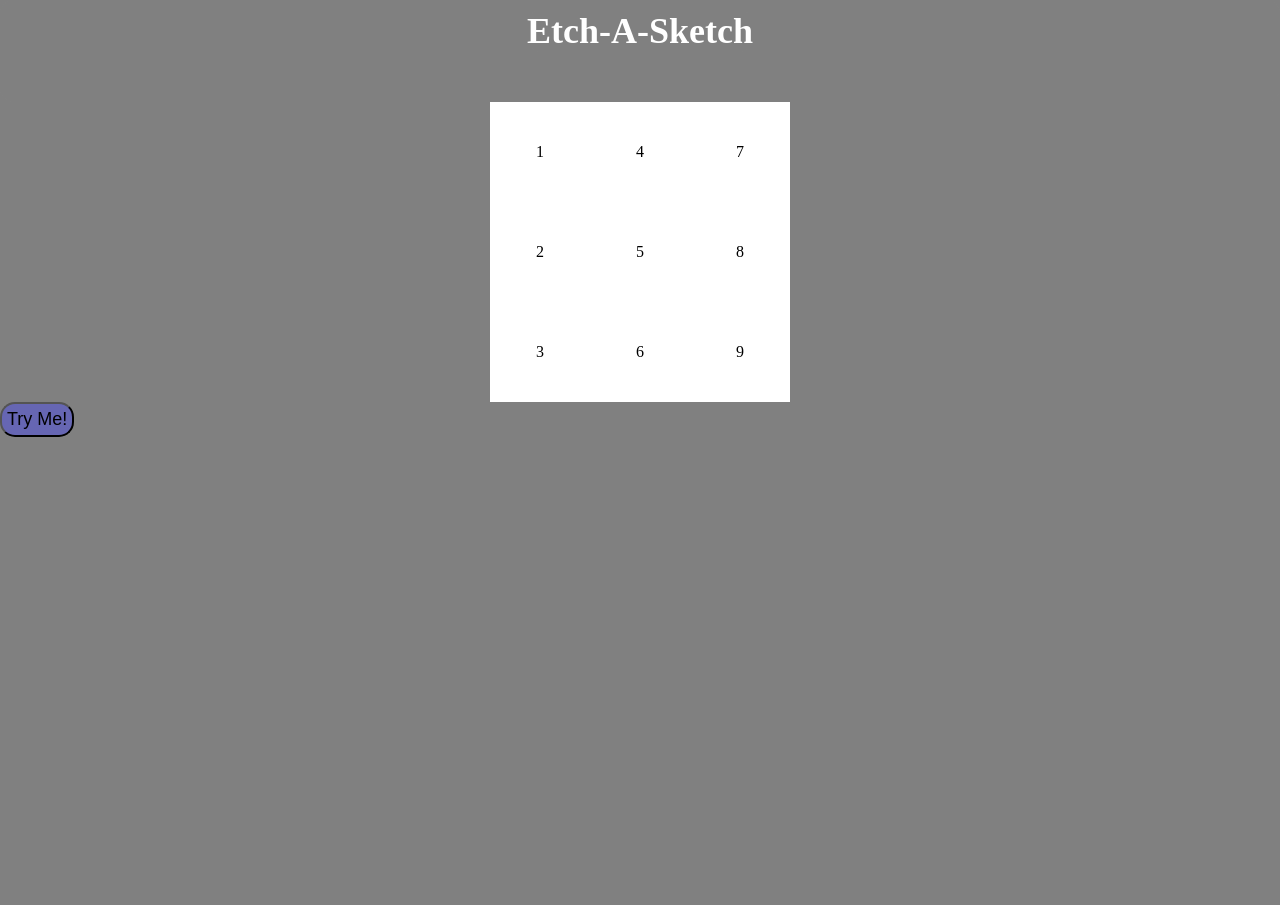
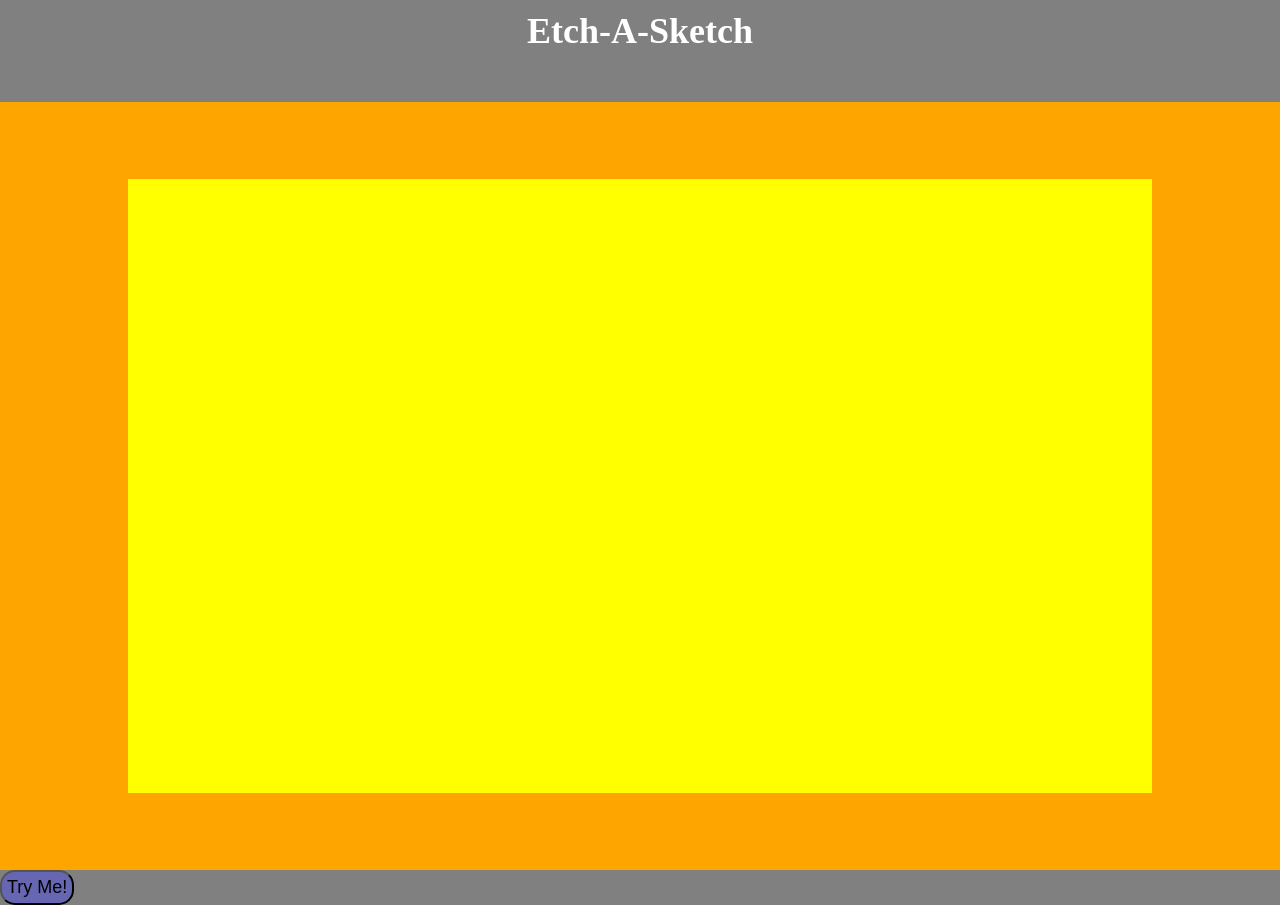
Before and after one commit to Zytaveon/EtchASketch, a plain HTML site: page index.html in a window 1280 px wide. Before the commit the page ends 800 px from the top, so only its background shows below. Drawn offline with Linux system fonts and the light colour scheme.

Commit message:
Etch and Sketch generally works. Need to press Try Me button atleast once for it to work. Needs a lot of work, but good enough to move on in my opinion.

```diff
--- a/index.html
+++ b/index.html
@@ -15,26 +15,28 @@
 </header>
 
 <body>
+    <div class = "root">
         <div class = "container" id = "divList">
 
             <div class = "column">
-            <div class = "box">1</div>
-            <div class = "box">2</div>
-            <div class = "box">3</div>
+                <div class = "box"></div>
+                <div class = "box"></div>
+                <div class = "box"></div>
             </div>
 
             <div class = "column">
-            <div class = "box">4</div>
-            <div class = "box">5</div>
-            <div class = "box">6</div>
+                <div class = "box"></div>
+                <div class = "box"></div>
+                <div class = "box"></div>
             </div>
 
             <div class = "column">
-            <div class = "box">7</div>
-            <div class = "box">8</div>
-            <div class = "box">9</div>
+                <div class = "box"></div>
+                <div class = "box"></div>
+                <div class = "box"></div>
             </div>
 
+        </div>
     </div>
 
     <button id = "temp"> Try Me! </button>
--- a/index.js
+++ b/index.js
@@ -2,11 +2,7 @@
 const tryMe = document.getElementById("temp");
 let divList = document.getElementById("divList");
 
-let desiredBoxes = 5;
-
-
-
-
+let desiredBoxes = 19;
 
 tryMe.onclick = function(){
 
@@ -16,12 +12,15 @@ tryMe.onclick = function(){
         divList.removeChild(columns[i]);
     }
 
+
+
     for(let i = 0; i < desiredBoxes; ++i){
         let newColumn = document.createElement("div");
         newColumn.classList = "column";
         for(let j = 0; j < desiredBoxes; ++j){
             let newBox = document.createElement("div");
             newBox.classList = "box";
+            newBox.addEventListener("mouseover", changeBox);
             newColumn.append(newBox);
         }
 
@@ -31,3 +30,7 @@ tryMe.onclick = function(){
 
     console.log(divList);
 }
+
+function changeBox(event){
+    event.target.classList = "box_visited";
+}
--- a/style.css
+++ b/style.css
@@ -18,21 +18,43 @@
     margin-top: 10px;
 }
 
+.root{
+    display: flex;
+    height:60vw;
+    width: 100%;
+    background-color: orange;
+    align-items: center;
+    justify-content: center;
+}
+
 .container{
     display: flex;
-    justify-content: center;
-    align-content: center;
+    background-color: red;
+    /* height: 500px;
+    width: 500px; */
+
+    height: 80%;
+    width: 80%;
+}
+
+.column{
+    display: flex;
+    background-color: blue;
+    flex: 1;
+    flex-direction: column;
 }
 
 .box{
-    display: flex;
-    justify-content: center;
-    align-items: center;
-    height: 100px;
-    width: 100px;
-    background: white;
-    text-align: center;
+    background-color: yellow;
+    flex: 1;
+
 }
+
+.box_visited{
+    background-color: black;
+    flex: 1;
+}
+
 
 #temp{
     background-color: rgb(102, 102, 179);
```
Lines whose indentation alone changed are shown as unchanged.
